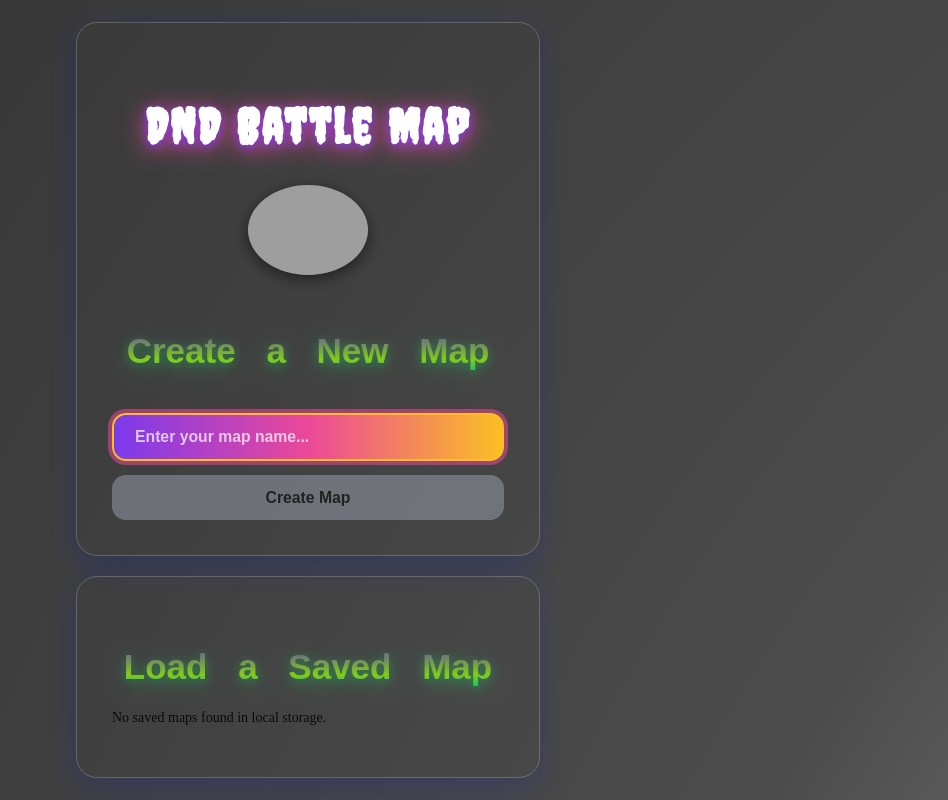
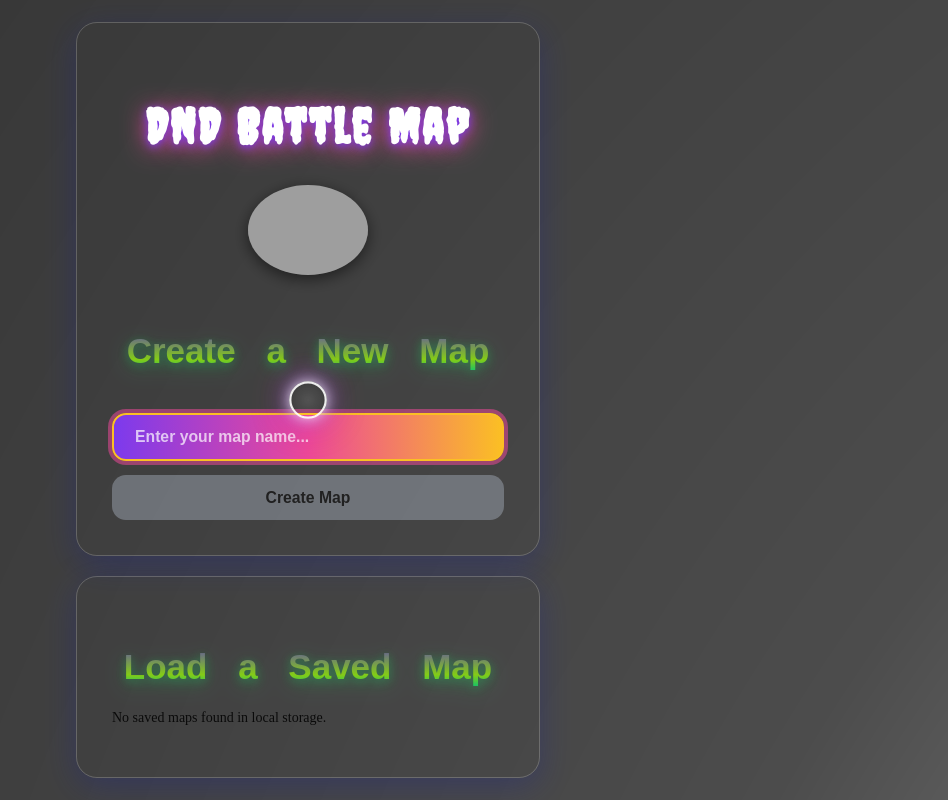
Before and after one commit to heyzeusalmighty/dnd-battle-map, a Next.js app: page / in a window 1280 px wide. Shown: the whole page, without its empty margins (332-1280 px from the left). Built offline with nearby package versions, Linux system fonts and the light colour scheme; grey boxes are pictures that could not be loaded; a web font is replaced by a local one.

Commit message:
custom mouse cursor

```diff
--- a/app/components/HomePage/index.module.css
+++ b/app/components/HomePage/index.module.css
@@ -20,6 +20,25 @@
   }
 }
 
+@keyframes magical-glow {
+  0%, 100% {
+    box-shadow:
+      0 0 10px rgba(255, 255, 255, 0.8),
+      0 0 20px rgba(124, 58, 237, 0.6),
+      0 0 30px rgba(236, 72, 153, 0.4);
+    transform: translate(-50%, -50%) scale(1);
+    opacity: 0.8;
+  }
+  50% {
+    box-shadow:
+      0 0 15px rgba(255, 255, 255, 1),
+      0 0 30px rgba(124, 58, 237, 0.8),
+      0 0 45px rgba(236, 72, 153, 0.6);
+    transform: translate(-50%, -50%) scale(1.2);
+    opacity: 1;
+  }
+}
+
 .pageWrapper {
   min-height: 100vh;
   display: flex;
@@ -39,7 +58,36 @@
   );
   backdrop-filter: blur(16px);
   background-size: 400% 400%;
-  /* animation: gradient-x 15s ease infinite; */
+
+  /* hide default cursor */
+  cursor: none;
+}
+
+.pageWrapper::after {
+  content: '';
+  position: fixed;
+  top: var(--mouse-y, 50%);
+  left: var(--mouse-x, 50%);
+  width: 30px;
+  height: 30px;
+  border: 2px solid white;
+  border-radius: 50%;
+  pointer-events: none;
+  z-index: 9999;
+  transform: translate(-50%, -50%);
+  animation: magical-glow 2s ease-in-out infinite;
+  background: radial-gradient(
+    circle at center,
+    rgba(255, 255, 255, 0.1) 0%,
+    transparent 70%
+  );
+}
+
+/* you want cursor pointer on interactive elements */
+.pageWrapper .input,
+.pageWrapper .button,
+.pageWrapper .mapLink {
+  cursor: pointer;
 }
 
 .glassCard {
@@ -171,3 +219,20 @@
   border-radius: 50%;
   box-shadow: 0 4px 16px #00000088;
 }
+
+.magical-cursor {
+  position: fixed;
+  width: 30px;
+  height: 30px;
+  border: 2px solid white;
+  border-radius: 50%;
+  pointer-events: none;
+  z-index: 9999;
+  transform: translate(-50%, -50%);
+  animation: magical-glow 2s ease-in-out infinite;
+  background: radial-gradient(
+    circle at center,
+    rgba(255, 255, 255, 0.1) 0%,
+    transparent 70%
+  );
+}
--- a/app/components/HomePage/index.tsx
+++ b/app/components/HomePage/index.tsx
@@ -10,6 +10,20 @@ interface HomePageProps {
 
 const HomePage = ({ createInvoice }: HomePageProps) => {
   const [storedMaps, setStoredMaps] = useState<Record<string, string>>({});
+
+  // Track mouse position for cursor effect
+  useEffect(() => {
+    const updateMousePosition = (e: MouseEvent) => {
+      document.documentElement.style.setProperty('--mouse-x', `${e.clientX}px`);
+      document.documentElement.style.setProperty('--mouse-y', `${e.clientY}px`);
+    };
+
+    document.addEventListener('mousemove', updateMousePosition);
+
+    return () => {
+      document.removeEventListener('mousemove', updateMousePosition);
+    };
+  }, []);
 
   useEffect(() => {
     const maps = getAllLocalStorage();
```
